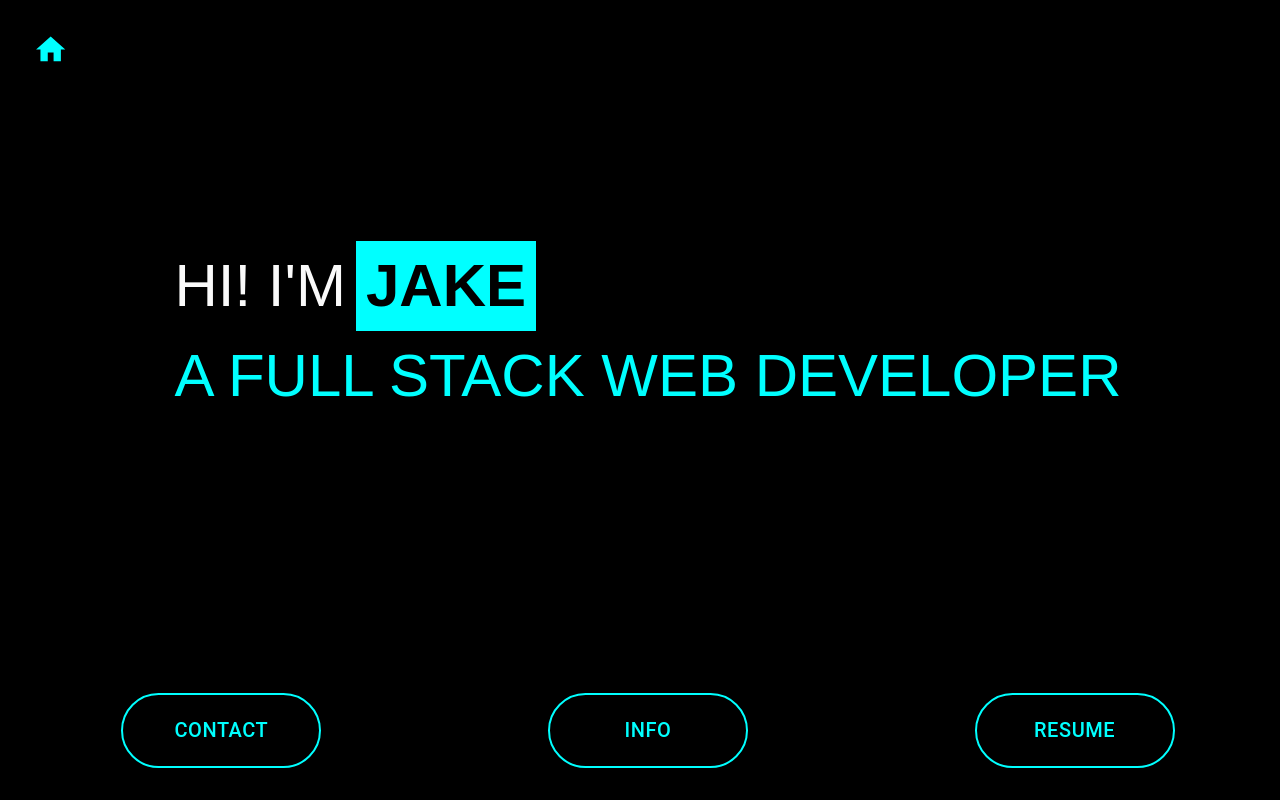
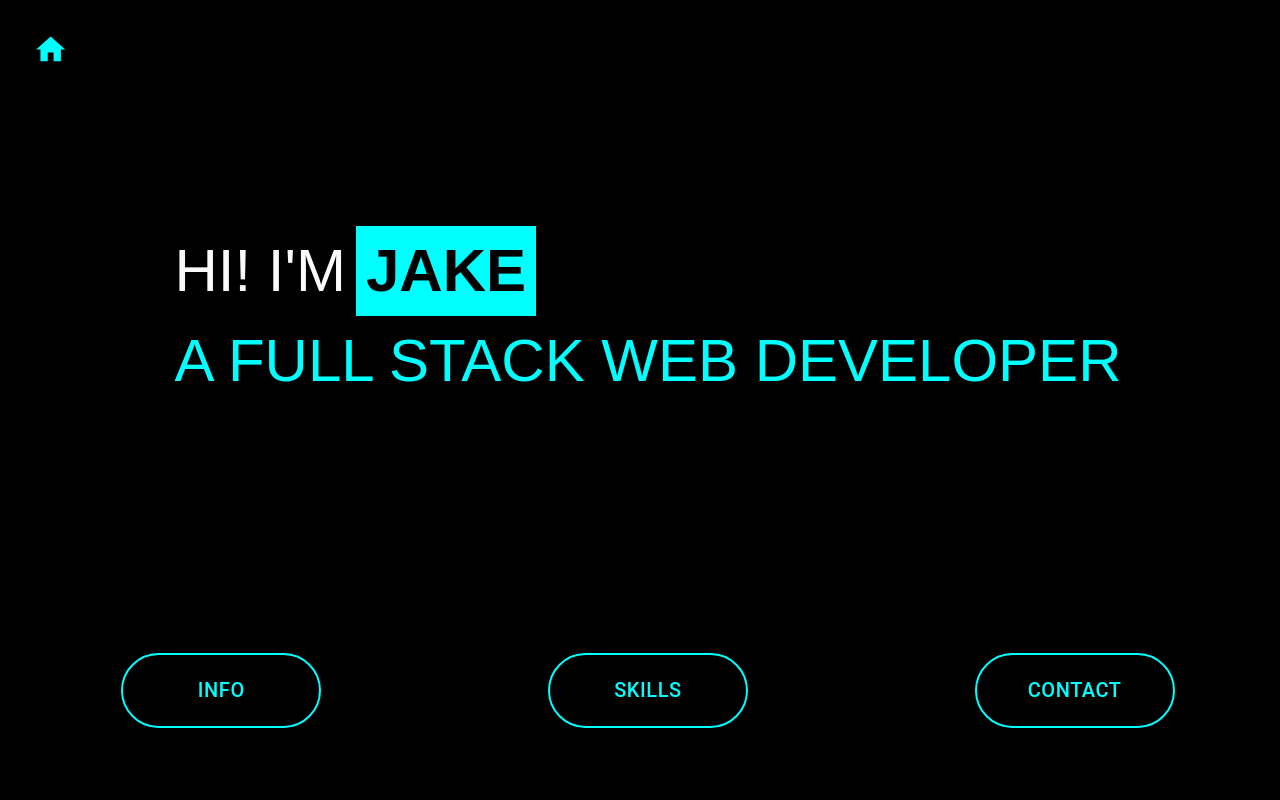
Before and after one commit to smilinjake/personalSite, a React (Create React App) app in the folder personal_site/: page /info in a window 1280 px wide. Shown: the top 800 px of the page. Built offline with nearby package versions, Linux system fonts and the light colour scheme.

Commit message:
updated styles

```diff
--- a/personal_site/src/App.css
+++ b/personal_site/src/App.css
@@ -144,6 +144,7 @@ strong {
   display: flex;
   flex-direction: row;
   justify-content: space-around;
+  padding-bottom: 10vh;
 }
 
 /* --------------------------------------- HOME PAGE -------------------------------------------- */
@@ -254,7 +255,7 @@ strong {
   width: 58px;
 }
 
-.Contact-Body {
+#ContactSection {
   display: flex;
   flex-direction: column;
   align-items: center;
@@ -263,7 +264,14 @@ strong {
 .Contact-Block {
   display: flex;
   flex-direction: row;
+  justify-content: space-between;
   height: 120px;
+  /* width: 480px; */
+}
+
+.ContactBubbleLink {
+  /* width: 80px;
+  height: 80px; */
 }
 
 .ContactColumn {
--- a/personal_site/src/Components/ContactMe.jsx
+++ b/personal_site/src/Components/ContactMe.jsx
@@ -8,7 +8,7 @@ import GitHubIcon from "@mui/icons-material/GitHub";
 const ContactMe = () => {
   return (
     <>
-      <div className="Contact-Body">
+      <div id="ContactSection">
         <div className="Contact-Row">
           <div className="Left-Side">
             <span className="Contact-Block">
--- a/personal_site/src/Components/Home.jsx
+++ b/personal_site/src/Components/Home.jsx
@@ -3,6 +3,9 @@ import "../App.css";
 import ColorButton from "./ColorButton.jsx";
 
 const Home = () => {
+  let scrollToSection = (section) => {
+    document.getElementById(section).scrollIntoView({ behavior: "smooth" });
+  };
   return (
     <div id="Home">
       <div className="HomePage">
@@ -18,15 +21,36 @@ const Home = () => {
       </div>
 
       <div id="Nav">
-        <a className="Link" href="/contact">
-          <ColorButton variant="outlined">Contact</ColorButton>
-        </a>
-        <a className="Link" href="/info">
-          <ColorButton variant="outlined">Info</ColorButton>
-        </a>
-        <a className="Link" href="/resume">
-          <ColorButton variant="outlined">Resume</ColorButton>
-        </a>
+        {/* <a className="Link" href="/contact"> */}
+        <ColorButton
+          variant="outlined"
+          onClick={() => {
+            scrollToSection("AboutMe");
+          }}
+        >
+          Info
+        </ColorButton>
+        {/* </a> */}
+        {/* <a className="Link" href="/info"> */}
+        <ColorButton
+          variant="outlined"
+          onClick={() => {
+            scrollToSection("ContactSection");
+          }}
+        >
+          Skills
+        </ColorButton>
+        {/* </a> */}
+        {/* <a className="Link" href="/resume"> */}
+        <ColorButton
+          variant="outlined"
+          onClick={() => {
+            scrollToSection("ContactSection");
+          }}
+        >
+          Contact
+        </ColorButton>
+        {/* </a> */}
       </div>
     </div>
   );
```
